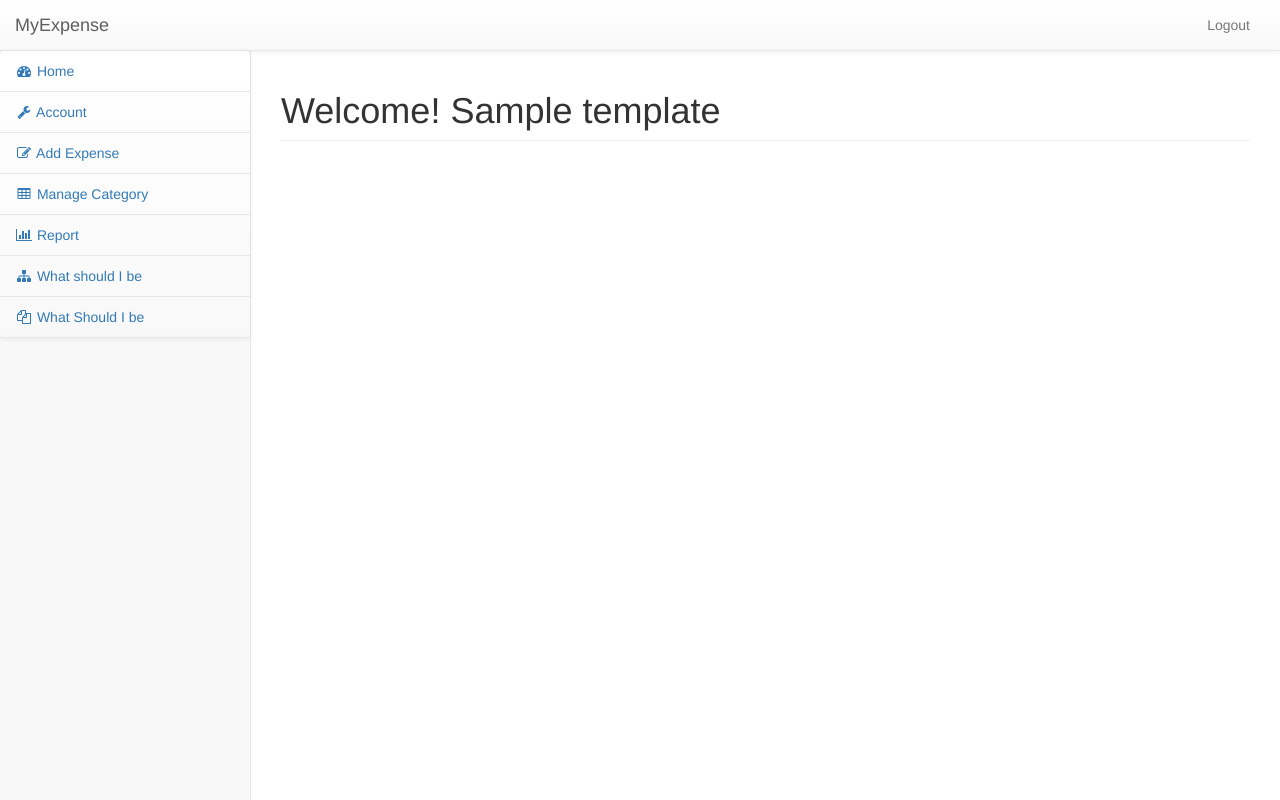
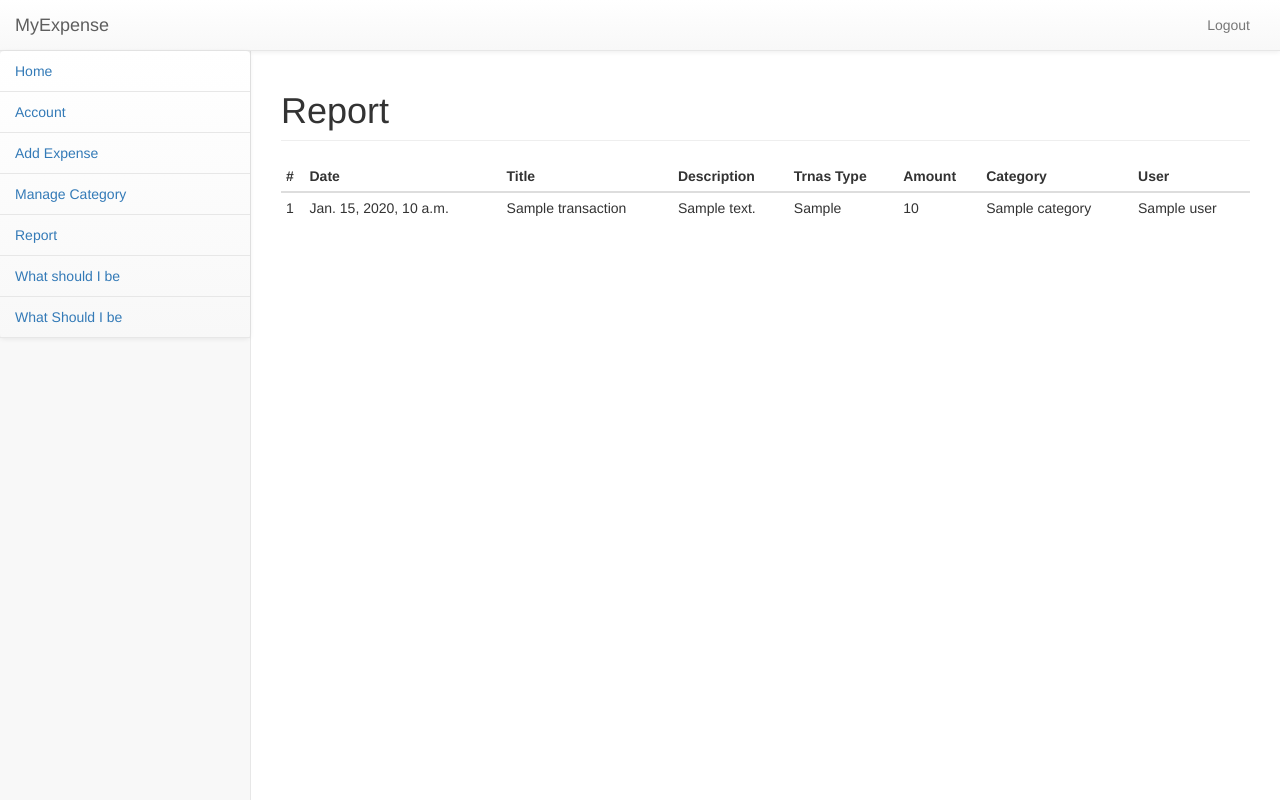
Before and after one commit to zuerst/myExpense, a Django app: template myExpense/myExpense/templates/profile/report.html in a window 1280 px wide. Run offline with Django 3.2, Linux system fonts and the light colour scheme; the template is opened without the code that fills it: most values are stand-ins (such as "Sample title", 1, 10 or a date in 2020); some libraries are stand-ins or nearby versions.

Commit message:
add tables to view data in Report, Account, and Manage Category

```diff
--- a/myExpense/myExpense/static/js/myExpense.js
+++ b/myExpense/myExpense/static/js/myExpense.js
@@ -1,4 +1,4 @@
 // Add bootstrap model popup listener. For login in PopUp in mainPage
-$('#loginPopup').on('shown.bs.modal', function () {
-  $('#myInput').focus()
-})
+// $('#loginPopup').on('shown.bs.modal', function () {
+//   $('#myInput').focus()
+// })
--- a/myExpense/myExpense/templates/headerCSS.html
+++ b/myExpense/myExpense/templates/headerCSS.html
@@ -6,26 +6,8 @@
 <script type="text/javascript" src="{% static 'jquery-2.1.3.min.js' %}"></script>
 <script type="text/javascript" src="{% static 'bootstrap-3.3.4-dist/js/bootstrap.js' %}"></script>
 
-
-
-<!-- Bootstrap Core CSS -->
-    <link href="/static/bower_components/bootstrap/dist/css/bootstrap.min.css" rel="stylesheet">
-
-    <!-- MetisMenu CSS -->
-    <link href="/static/bower_components/metisMenu/dist/metisMenu.min.css" rel="stylesheet">
-
-    <!-- Timeline CSS -->
-    <link href="/static/dist/css/timeline.css" rel="stylesheet">
-
     <!-- Custom CSS -->
-    <link href="/static/dist/css/sb-admin-2.css" rel="stylesheet">
-
-    <!-- Morris Charts CSS -->
-    <link href="/static/bower_components/morrisjs/morris.css" rel="stylesheet">
-
-    <!-- Custom Fonts -->
-    <link href="/static/bower_components/font-awesome/css/font-awesome.min.css" rel="stylesheet" type="text/css">
-
+    <link href="{% static 'css/sb-admin-2.css' %}" rel="stylesheet">
     <!-- HTML5 Shim and Respond.js IE8 support of HTML5 elements and media queries -->
     <!-- WARNING: Respond.js doesn't work if you view the page via file:// -->
     <!--[if lt IE 9]>
@@ -33,23 +15,4 @@
         <script src="https://oss.maxcdn.com/libs/respond.js/1.4.2/respond.min.js"></script>
     <![endif]-->
 
-
-
-
-
-<!-- jQuery -->
-    <script src="/static/bower_components/jquery/dist/jquery.min.js"></script>
-
-    <!-- Bootstrap Core JavaScript -->
-    <script src="/static/bower_components/bootstrap/dist/js/bootstrap.min.js"></script>
-
-    <!-- Metis Menu Plugin JavaScript -->
-    <script src="/static/bower_components/metisMenu/dist/metisMenu.min.js"></script>
-
-    <!-- Morris Charts JavaScript -->
-    <script src="/static/bower_components/raphael/raphael-min.js"></script>
-    <script src="/static/bower_components/morrisjs/morris.min.js"></script>
-    <script src="/static/js/morris-data.js"></script>
-
-    <!-- Custom Theme JavaScript -->
-    <script src="/static/dist/js/sb-admin-2.js"></script>
+    <script src="{% static 'js/sb-admin-2.js' %}"></script>
--- a/myExpense/myExpense/templates/profile/account.html
+++ b/myExpense/myExpense/templates/profile/account.html
@@ -4,8 +4,9 @@
 <div id="page-wrapper">
             <div class="row">
                 <div class="col-lg-12">
-                    <h1 class="page-header">Welcome! {{ template }}</h1>
+                    <h1 class="page-header">Account</h1>
                 </div>
+                <p> {{ user }} </p>
                 <!-- /.col-lg-12 -->
             </div>
 </div>
--- a/myExpense/myExpense/templates/profile/report.html
+++ b/myExpense/myExpense/templates/profile/report.html
@@ -4,7 +4,35 @@
 <div id="page-wrapper">
             <div class="row">
                 <div class="col-lg-12">
-                    <h1 class="page-header">Welcome! {{ template }}</h1>
+                    <h1 class="page-header">Report</h1>
+                    <table class="table table-condensed">
+                    <thead>
+                    <tr>
+                        <th>#</th>
+                        <th>Date</th>
+                        <th>Title</th>
+                        <th>Description</th>
+                        <th>Trnas Type</th>
+                        <th>Amount</th>
+                        <th>Category</th>
+                        <th>User</th>
+                    </tr>
+                    </thead>
+                    <tbody>
+                    {% for t in transactions %}
+                    <tr>
+                        <td>{{ t.transID }}</td>
+                        <td>{{ t.date }}</td>
+                        <td>{{ t.title }}</td>
+                        <td>{{ t.description }}</td>
+                        <td>{{ t.transType }}</td>
+                        <td>{{ t.amount }}</td>
+                        <td>{{ t.category }}</td>
+                        <td>{{ t.user }}</td>
+                    </tr>
+                    {% endfor %}
+                    </tbody>
+                    </table>
                 </div>
                 <!-- /.col-lg-12 -->
             </div>
```
Also changed, not shown: myExpense/myExpense/models.py (+12 -5 lines), myExpense/myExpense/templates/profile/manageCategory.html (+19 -1 lines), myExpense/myExpense/views.py (+18 -6 lines).
